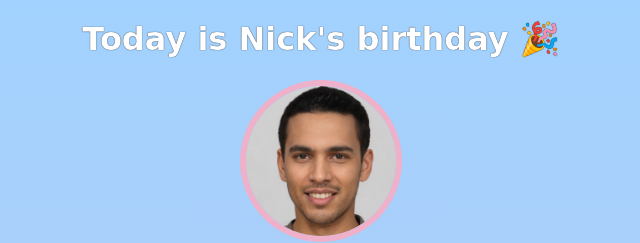
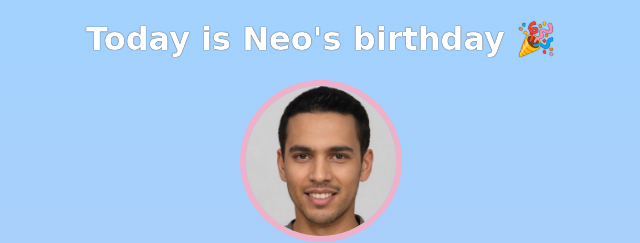
Before and after one commit to Ubron-reverse/birthday-gift-site, a website built with Vite: page index.html in a window 1280 px wide. Shown: the top 243 px of the page, 319-959 px from the left. Built offline with nearby package versions, Linux system fonts and the light colour scheme; a web font is replaced by a local one.

Commit message:
change the name to neo

```diff
--- a/index.html
+++ b/index.html
@@ -7,7 +7,7 @@
     </head>
     <body>
         <div id="header">
-            <h1>Today is Nick's birthday 🎉</h1>
+            <h1>Today is Neo's birthday 🎉</h1>
             <img id="bff-img" src="images/nick.jpg">
             <h2 id="bday-age">24 years old</h2>
             <h4 id="bday-date">01.11.2022</h4>
```
